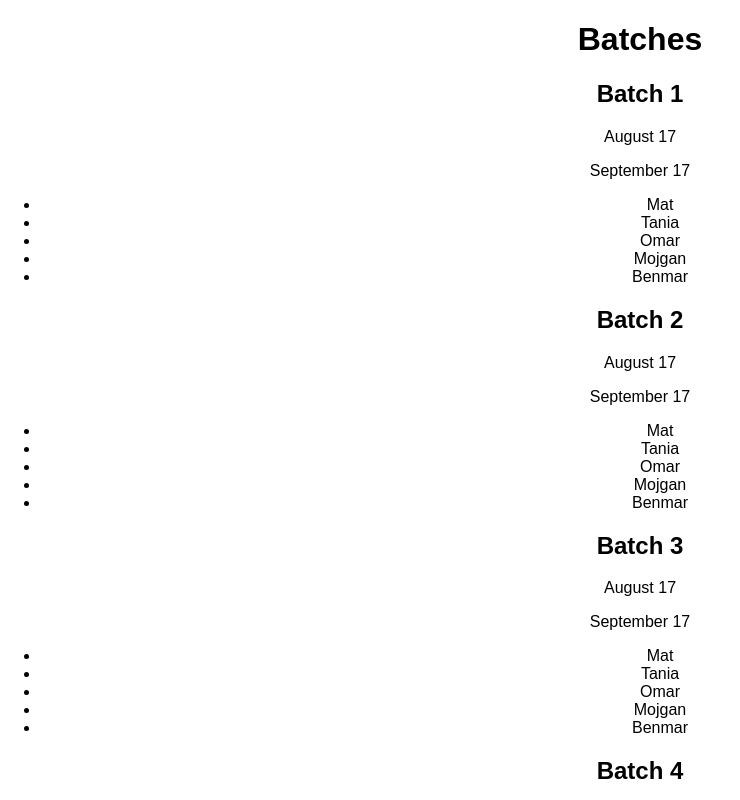
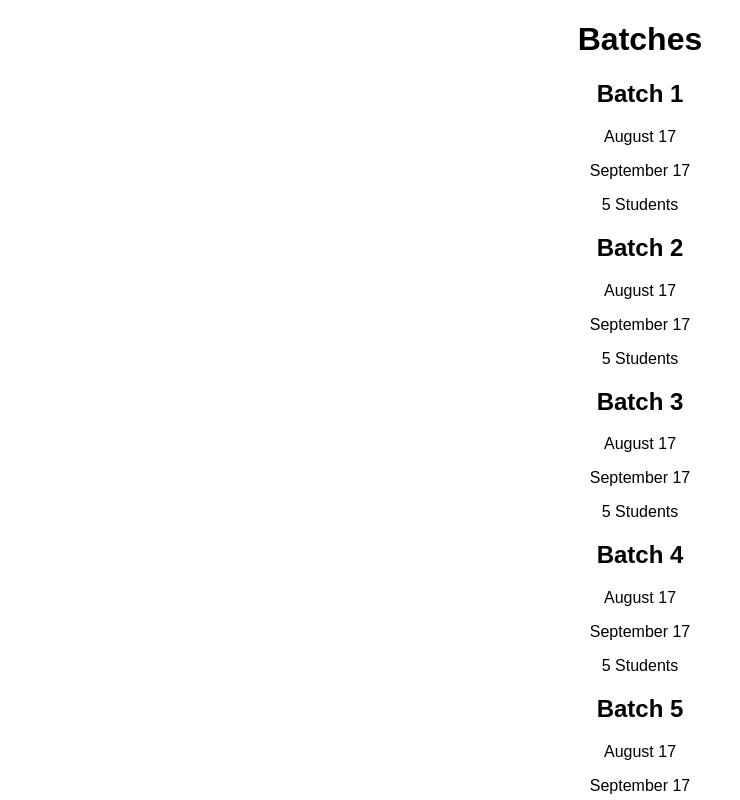
Before and after one commit to OmarNizam/Evaluation-tool, a React (Create React App) app: page / in a window 1280 px wide. Shown: the top 800 px of the page, without its empty margins (0-740 px from the left). Built offline with nearby package versions, Linux system fonts and the light colour scheme.

Commit message:
Change the BatchItem to display number of students ... and fix test

```diff
--- a/src/containers/BatchItem.js
+++ b/src/containers/BatchItem.js
@@ -11,9 +11,7 @@ class BatchItem extends PureComponent {
         <div>
           <p>{ startDate }</p>
           <p>{ endDate }</p>
-          <ul>
-            { students.map((student) => <li key={student.toString()}>{student}</li>) }
-          </ul>
+          <p>{ students.length } Students</p>
         </div>
       </article>
     )
```
Also changed, not shown: 1 other file (tests, documents, lock files or other folders).
